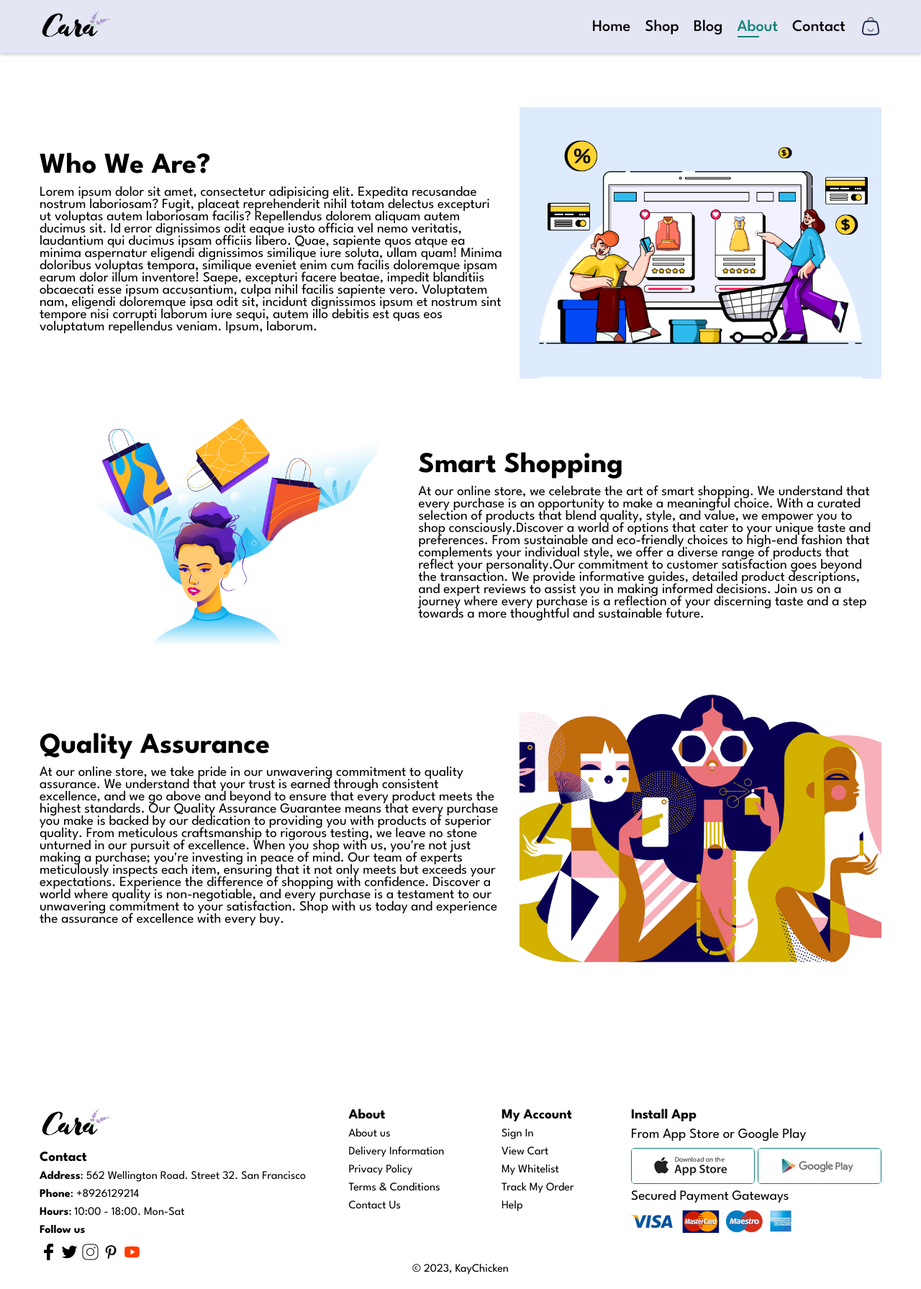
After one commit to KayChicken/Clothing-Store, a PHP site: page /about.php in a window 1280 px wide. The commit adds this page. Shown: the whole page at 72% size. Run offline with PHP 8.4, Linux system fonts and the light colour scheme.

Commit message:
add pages

```diff
--- /dev/null
+++ b/about.css
@@ -0,0 +1,56 @@
+.about {
+    margin-top: 75px;
+    margin-bottom: 200px;
+}
+
+
+.about__content {
+
+    display: flex;
+    flex-direction: column;
+    row-gap: 30px;
+
+}
+
+.about__container {
+    display: flex;
+    justify-content: space-between;
+}
+
+
+.about__container:nth-child(2n+1) {
+    display: flex;
+    justify-content: space-between;
+    flex-direction: row-reverse;
+}
+
+
+
+.about__col:nth-child(1) {
+    flex: 0 1 43%;
+    height: 100%;
+}
+
+.about__col:nth-child(1) img {
+    display: block;
+    width: 100%;
+
+}
+
+
+
+.about__col:nth-child(2) {
+    display: flex;
+    flex-direction: column;
+    justify-content: center;
+    flex: 0 1 55%;
+}
+
+.about__col:nth-child(2) h1{
+    font-size: 2.5rem;
+}
+
+.about__col:nth-child(2) p{
+    margin-top: 10px;
+    font-size: 1.2rem;
+}
--- /dev/null
+++ b/about.php
@@ -0,0 +1,111 @@
+<!DOCTYPE html>
+<html lang="en">
+
+<head>
+    <meta charset="UTF-8">
+    <meta name="viewport" content="width=device-width, initial-scale=1.0">
+    <link rel="stylesheet" href="style.css">
+    <link rel="stylesheet" href="about.css">
+    <link rel="preconnect" href="https://fonts.googleapis.com">
+    <link rel="preconnect" href="https://fonts.gstatic.com" crossorigin>
+    <link href="https://fonts.googleapis.com/css2?family=League+Spartan:wght@100;300;400;500;700&display=swap"
+        rel="stylesheet">
+    <link rel="stylesheet" href="https://cdnjs.cloudflare.com/ajax/libs/font-awesome/5.15.3/css/all.min.css"
+        integrity="sha384-KyZXEAg3QhqLMpG8r+3Lwy6CpTzW5BJqW+9BqI2Z6V6g6I6U5f5un5PCxOEGF8MHL" crossorigin="anonymous">
+    <title>About Us</title>
+</head>
+
+<body>
+    <?php
+    require('./components/header.php')
+        ?>
+    <main>
+        <section class="about">
+            <div class="container">
+
+                <div class="about__content">
+
+                    <div class="about__container">
+                        <div class="about__col">
+                            <img src="./img/about/a6.jpg" alt="" class="about__img">
+                        </div>
+                        <div class="about__col">
+                            <h1>Who We Are?</h1>
+                            <p>Lorem ipsum dolor sit amet, consectetur adipisicing elit. Expedita recusandae nostrum
+                                laboriosam? Fugit, placeat reprehenderit nihil totam delectus excepturi ut voluptas
+                                autem
+                                laboriosam facilis? Repellendus dolorem aliquam autem ducimus sit.
+                                Id error dignissimos odit eaque iusto officia vel nemo veritatis, laudantium qui ducimus
+                                ipsam officiis libero. Quae, sapiente quos atque ea minima aspernatur eligendi
+                                dignissimos
+                                similique iure soluta, ullam quam!
+                                Minima doloribus voluptas tempora, similique eveniet enim cum facilis doloremque ipsam
+                                earum
+                                dolor illum inventore! Saepe, excepturi facere beatae, impedit blanditiis obcaecati esse
+                                ipsum accusantium, culpa nihil facilis sapiente vero.
+                                Voluptatem nam, eligendi doloremque ipsa odit sit, incidunt dignissimos ipsum et nostrum
+                                sint tempore nisi corrupti laborum iure sequi, autem illo debitis est quas eos
+                                voluptatum
+                                repellendus veniam. Ipsum, laborum.</p>
+
+                        </div>
+                    </div>
+
+                    <div class="about__container">
+                        <div class="about__col">
+                            <img src="./img/about/a5.jpg" alt="" class="about__img">
+                        </div>
+                        <div class="about__col">
+                            <h1>Smart Shopping</h1>
+                            <p>At our online store, we celebrate the art of smart shopping. We understand that every
+                                purchase is an opportunity to make a meaningful choice. With a curated selection of
+                                products that blend quality, style, and value, we empower you to shop
+                                consciously.Discover a world of options that cater to your unique taste and preferences.
+                                From sustainable and eco-friendly choices to high-end fashion that complements your
+                                individual style, we offer a diverse range of products that reflect your personality.Our
+                                commitment to customer satisfaction goes beyond the transaction. We provide informative
+                                guides, detailed product descriptions, and expert reviews to assist you in making
+                                informed decisions. Join us on a journey where every purchase is a reflection of your
+                                discerning taste and a step towards a more thoughtful and sustainable future.
+                            </p>
+
+                        </div>
+                    </div>
+
+                    <div class="about__container">
+                        <div class="about__col">
+                            <img src="./img/about/a4.png" alt="" class="about__img">
+                        </div>
+                        <div class="about__col">
+                            <h1>Quality Assurance</h1>
+                            <p>At our online store, we take pride in our unwavering commitment to quality assurance. We
+                                understand that your trust is earned through consistent excellence, and we go above and
+                                beyond to ensure that every product meets the highest standards.
+                                Our Quality Assurance Guarantee means that every purchase you make is backed by our
+                                dedication to providing you with products of superior quality. From meticulous
+                                craftsmanship to rigorous testing, we leave no stone unturned in our pursuit of
+                                excellence.
+                                When you shop with us, you're not just making a purchase; you're investing in peace of
+                                mind. Our team of experts meticulously inspects each item, ensuring that it not only
+                                meets but exceeds your expectations.
+                                Experience the difference of shopping with confidence. Discover a world where quality is
+                                non-negotiable, and every purchase is a testament to our unwavering commitment to your
+                                satisfaction. Shop with us today and experience the assurance of excellence with every
+                                buy.
+                            </p>
+
+                        </div>
+                    </div>
+                </div>
+
+
+
+            </div>
+        </section>
+    </main>
+    <?php
+    require('./components/footer.php')
+        ?>
+</body>
+
+</html>
--- a/components/header.php
+++ b/components/header.php
@@ -18,10 +18,10 @@
                         <a href="./blog.php" class="<?php echo ($_SERVER['SCRIPT_NAME'] == '/blog.php') ? 'active' : ''; ?>">Blog</a>
                     </li>
                     <li>
-                        <a href="#" class="<?php echo ($_SERVER['SCRIPT_NAME'] == '/about.php') ? 'active' : ''; ?>">About</a>
+                        <a href="./about.php" class="<?php echo ($_SERVER['SCRIPT_NAME'] == '/about.php') ? 'active' : ''; ?>">About</a>
                     </li>
                     <li>
-                        <a href="#" class="<?php echo ($_SERVER['SCRIPT_NAME'] == '/contact.php') ? 'active' : ''; ?>">Contact</a>
+                        <a href="./contact.php" class="<?php echo ($_SERVER['SCRIPT_NAME'] == '/contact.php') ? 'active' : ''; ?>">Contact</a>
                     </li>
 
                 </ul>
--- a/style.css
+++ b/style.css
@@ -78,6 +78,9 @@ li {
     color: #098176;
 }
 
+.header__navigation ul a:hover {
+    color: #098176;
+}
 
 .header__navigation ul a.active::after {
     content: '';
```
Also changed, not shown: blog.php (+9 -3 lines), contact.php (added, +26 -0 lines).
